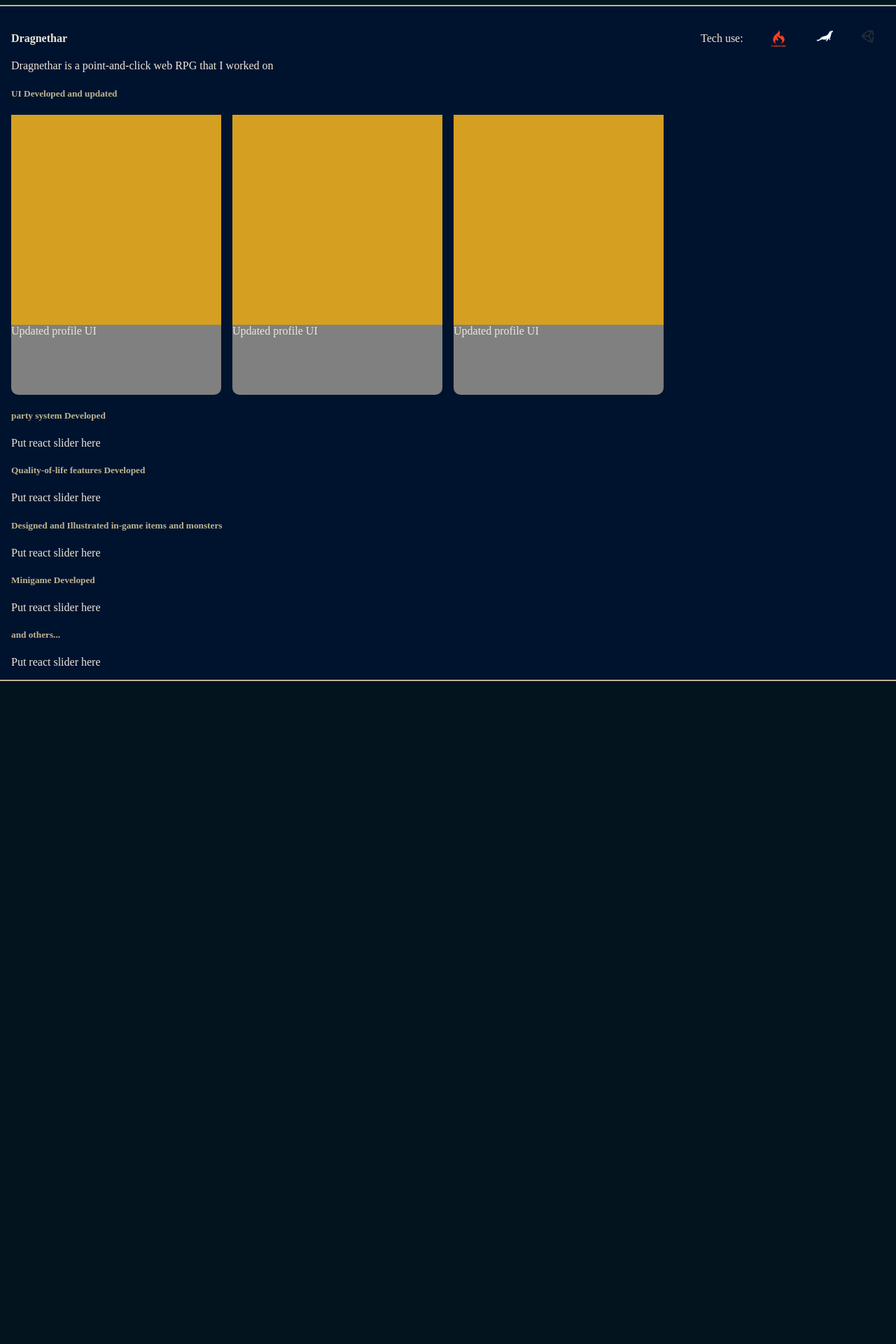
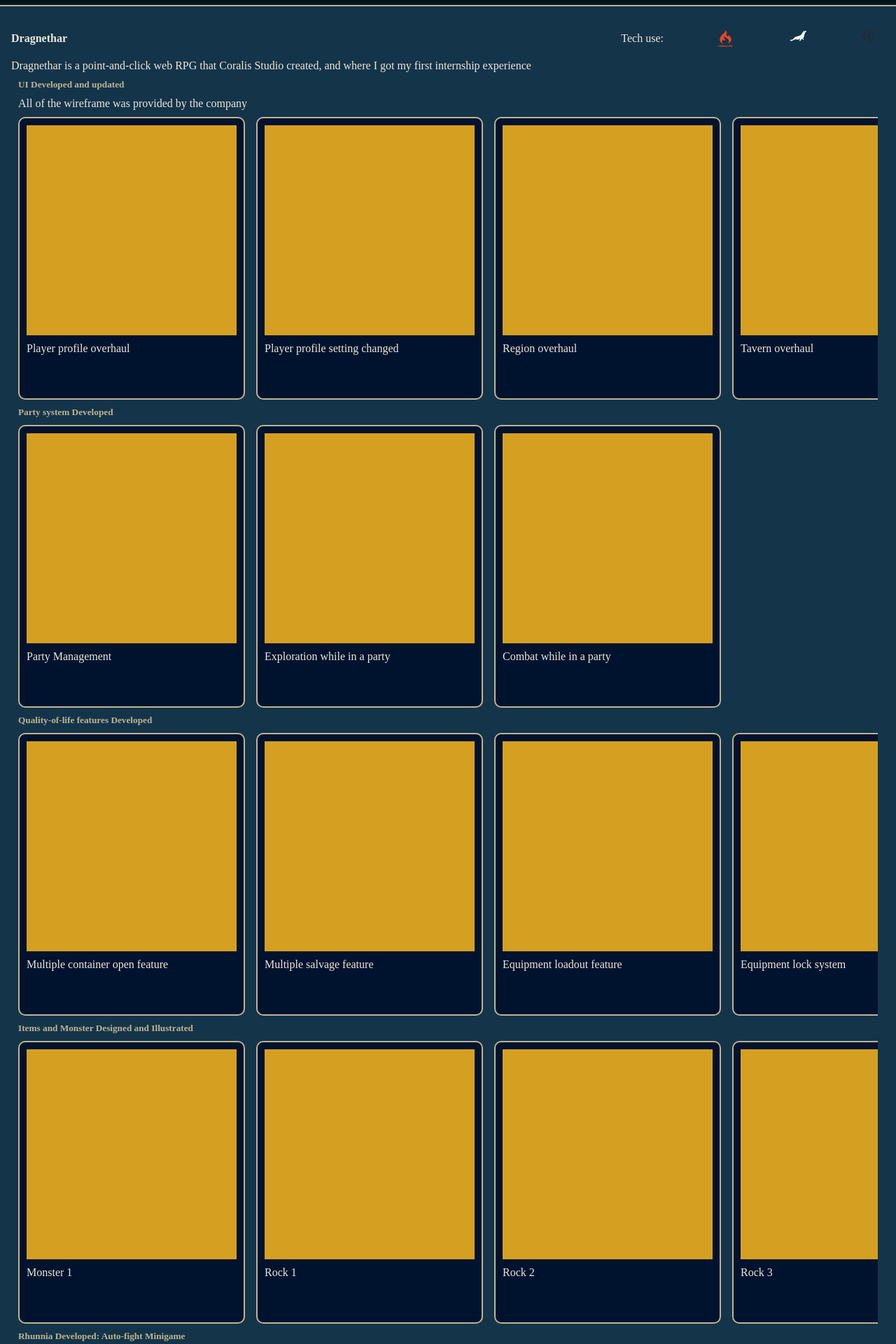
Before and after one commit to Lynceusthepotato/portofr, a React (Create React App) app: page / in a window 1280 px wide. Shown: the part 1320-3240 px from the top of the page at 70% size. Before the commit the page ends 2309 px from the top, so only its background shows below. Built offline with nearby package versions, Linux system fonts and the light colour scheme.

Commit message:
+ Added more components (finish the slider card) need to put the image!

```diff
--- a/src/assets/App.css
+++ b/src/assets/App.css
@@ -3,6 +3,12 @@
     --color-palette-dark-blue: rgb(7, 34, 54);
     --color-palette-orange: rgb(213, 160, 33);
     --color-palette-white: rgb(237, 231, 217);
+
+    /* Dragnethar Color */
+    --Dragnethar-accent: rgb(191, 180, 143);
+    --Dragnethar-background: rgb(20, 52, 74);
+    --Dragnethar-blue: rgb(0, 19, 46);
+
 }
 
 html, body {
--- a/src/assets/ExperiencesStyle.css
+++ b/src/assets/ExperiencesStyle.css
@@ -12,27 +12,30 @@
 .is-dragnethar {
     display: grid;
     padding: 1rem;
-    background-color: rgb(0, 19, 46);
+    background-color: var(--Dragnethar-background);
     width: 100%;
-    border-top: 2px rgb(191, 180, 143) solid;
-    border-bottom: 2px rgb(191, 180, 143) solid;
+    border-top: 2px var(--Dragnethar-accent) solid;
+    border-bottom: 2px var(--Dragnethar-accent) solid;
     overflow: hidden;
 }
 
 .is-dragnethar-header {
     display: grid;
-    grid-template-columns: 1fr 0.5fr;
+    grid-template-columns: 0.7fr 0.5fr;
+    justify-content: space-between;
 }
 
 .is-tech-use {
     display: grid;
-    grid-template-columns: 1fr 0.3fr 0.3fr 0.3fr;
+    grid-template-columns: 0.4fr 0.2fr 0.2fr 0.2fr;
     padding-right: 10px;
     align-items: center;
     justify-items: end;
 }
 
 
-@media screen and (min-width: 1920px) {
-
+@media screen and (min-width: 1366px) {
+    .is-dragnethar-header {
+        grid-template-columns: 0.8fr 0.2fr;
+    }
 }
--- /dev/null
+++ b/src/components/CustomImageCard.tsx
@@ -0,0 +1,20 @@
+
+type CustomImageCardProps = {
+    imageCardStyle?: React.CSSProperties;
+}
+
+const DefaultImageCardStyle:React.CSSProperties = {
+    margin: '10px',
+    background: 'var(--color-palette-orange)',
+    minWidth:'300px',
+    minHeight:'300px',
+}
+
+
+export default function CustomImageCard({imageCardStyle}: CustomImageCardProps) {
+    const CustomImageCardStyle = {...DefaultImageCardStyle, ...imageCardStyle};
+
+    return (
+        <div style={CustomImageCardStyle}/>
+    );
+}
--- /dev/null
+++ b/src/components/CustomSliderCard.tsx
@@ -0,0 +1,28 @@
+
+type CustomSliderCardProps = {
+    children: React.ReactNode;
+    description: string;
+    sliderCardStyle?: React.CSSProperties;
+}
+
+const DefaultSliderCardStyle:React.CSSProperties = {
+    background: 'gray',
+    minHeight: '400px',
+    maxWidth: '350px',
+    borderRadius: '10px',
+}
+
+export const DragnetharCustomCardTheme: React.CSSProperties = {
+    background:'var(--Dragnethar-blue)',
+    border:'2px var(--Dragnethar-accent) solid',
+}
+
+export default function CustomSliderCard({children, description, sliderCardStyle}:CustomSliderCardProps) {
+    const CustomSliderCardStyle = {...DefaultSliderCardStyle, ...sliderCardStyle}
+    return (
+        <div style={CustomSliderCardStyle}>
+            {children}
+            <p style={{margin:'10px'}}> {description} </p>
+        </div>
+    );
+}
--- /dev/null
+++ b/src/components/CustomSliderContainer.tsx
@@ -0,0 +1,22 @@
+
+type CustomSliderContainerProps = {
+    children: React.ReactNode;
+    sliderContainerStyle?: React.CSSProperties;
+}
+
+const DefaultCustomSliderContainerStyle: React.CSSProperties = {
+    display: 'flex',
+    gap: '1rem',
+}
+
+
+export default function CustomSliderContainer({children, sliderContainerStyle}: CustomSliderContainerProps) {
+    const CustomSliderContainerStyle = {...DefaultCustomSliderContainerStyle, ...sliderContainerStyle}
+    return (
+        <div style={{overflowX:'auto'}}>
+            <div style={CustomSliderContainerStyle}>
+                {children}
+            </div>
+        </div>
+    )
+}
--- /dev/null
+++ b/src/components/CustomSubHeader.tsx
@@ -0,0 +1,17 @@
+
+type CustomSubHeaderProps = {
+    subHeaderStyle?: React.CSSProperties;
+    title: string;
+}
+
+const DefaultSubHeaderStyle: React.CSSProperties = {
+    margin: '0',
+}
+
+
+export default function CustomSubHeader({subHeaderStyle, title}:CustomSubHeaderProps) {
+    const CustomSubHeaderStyle = {...DefaultSubHeaderStyle, ...subHeaderStyle}
+    return (
+        <h5 style={CustomSubHeaderStyle}> {title} </h5>
+    )
+}
--- a/src/pages/Experiences.tsx
+++ b/src/pages/Experiences.tsx
@@ -7,9 +7,12 @@ import MariaDBSvg from '../assets/svgs/mariadb-logo-svg-vector.svg';
 
 // components
 import CustomIcons from '../components/CustomIcons';
+import CustomSliderCard, { DragnetharCustomCardTheme } from '../components/CustomSliderCard';
+import CustomImageCard from '../components/CustomImageCard';
+import CustomSliderContainer from '../components/CustomSliderContainer';
+import CustomSubHeader from '../components/CustomSubHeader';
 
 export default function Experiences() {
-
     return (
         <div className='is-container is-experiences'>
             <h3> Experiences </h3>
@@ -29,46 +32,134 @@ export default function Experiences() {
                         <CustomIcons imageSrc={UnitySvg} tooltipTitle='Unity'/>
                     </div>
                 </div>
-            <p> Dragnethar is a point-and-click web RPG that I worked on </p>
-            <div>
-                <div style={{display: 'grid'}}>
-                    <h5 style={{color:'rgb(191, 180, 143)'}}> UI Developed and updated</h5>
-                    <div className='is-slider-container' style={{overflowX:'auto'}}>
-                        <div style={{display: 'flex', gap:'1rem'}}>
-                            <div style={{background:'gray', minHeight:'400px', maxWidth:'350px', borderRadius:'10px'}}>
-                                <div style={{background:'var(--color-palette-orange)', minWidth:'300px', minHeight:'300px'}}/>
-                                <p> Updated profile UI </p>
+                <p> Dragnethar is a point-and-click web RPG that Coralis Studio created, and where I got my first internship experience </p>
+                <div className="is-dragnethar-experiences">
+                    <div style={{display: 'grid', margin:'10px', gridGap:'10px'}}>
+                        <CustomSubHeader subHeaderStyle={{color:'var(--Dragnethar-accent)'}} title={"UI Developed and updated"}/>
+                        <p> All of the wireframe was provided by the company</p>
+                        <CustomSliderContainer
+                            children={
+                            <>
+                            <CustomSliderCard
+                            sliderCardStyle={DragnetharCustomCardTheme}
+                            children={<CustomImageCard />} description={"Player profile overhaul"} />
+                            <CustomSliderCard
+                            sliderCardStyle={DragnetharCustomCardTheme}
+                            children={<CustomImageCard />} description={"Player profile setting changed"} />
+                            <CustomSliderCard
+                            sliderCardStyle={DragnetharCustomCardTheme}
+                            children={<CustomImageCard />} description={"Region overhaul"} />
+                            <CustomSliderCard
+                            sliderCardStyle={DragnetharCustomCardTheme}
+                            children={<CustomImageCard />} description={"Tavern overhaul"} />
+                            <CustomSliderCard
+                            sliderCardStyle={DragnetharCustomCardTheme}
+                            children={<CustomImageCard />} description={"Explore overhaul"} />
+                            <CustomSliderCard
+                            sliderCardStyle={DragnetharCustomCardTheme}
+                            children={<CustomImageCard />} description={"Quest Modal"} />
+                            </>}
+                        />
                     </div>
-                            <div style={{background:'gray', minHeight:'400px', maxWidth:'350px', borderRadius:'10px'}}>
-                                <div style={{background:'var(--color-palette-orange)', minWidth:'300px', minHeight:'300px'}}/>
-                                <p> Updated profile UI </p>
+                    <div style={{display: 'grid', margin:'10px', gridGap:'10px'}}>
+                        <CustomSubHeader subHeaderStyle={{color:'var(--Dragnethar-accent)'}} title={"Party system Developed"}/>
+                        <CustomSliderContainer
+                            children={
+                            <>
+                            <CustomSliderCard
+                            sliderCardStyle={DragnetharCustomCardTheme}
+                            children={<CustomImageCard />} description={"Party Management"} />
+                            <CustomSliderCard
+                            sliderCardStyle={DragnetharCustomCardTheme}
+                            children={<CustomImageCard />} description={"Exploration while in a party"} />
+                            <CustomSliderCard
+                            sliderCardStyle={DragnetharCustomCardTheme}
+                            children={<CustomImageCard />} description={"Combat while in a party"} />
+                            </>}
+                        />
                     </div>
-                            <div style={{background:'gray', minHeight:'400px', maxWidth:'350px', borderRadius:'10px'}}>
-                                <div style={{background:'var(--color-palette-orange)', minWidth:'300px', minHeight:'300px'}}/>
-                                <p> Updated profile UI </p>
+                    <div style={{display: 'grid', margin:'10px', gridGap:'10px'}}>
+                        <CustomSubHeader subHeaderStyle={{color:'var(--Dragnethar-accent)'}} title={"Quality-of-life features Developed"}/>
+                        <CustomSliderContainer
+                            children={
+                            <>
+                            <CustomSliderCard
+                            sliderCardStyle={DragnetharCustomCardTheme}
+                            children={<CustomImageCard />} description={"Multiple container open feature"} />
+                            <CustomSliderCard
+                            sliderCardStyle={DragnetharCustomCardTheme}
+                            children={<CustomImageCard />} description={"Multiple salvage feature"} />
+                            <CustomSliderCard
+                            sliderCardStyle={DragnetharCustomCardTheme}
+                            children={<CustomImageCard />} description={"Equipment loadout feature"} />
+                            <CustomSliderCard
+                            sliderCardStyle={DragnetharCustomCardTheme}
+                            children={<CustomImageCard />} description={"Equipment lock system"} />
+                            </>}
+                        />
                     </div>
+                    <div style={{display: 'grid', margin:'10px', gridGap:'10px'}}>
+                        <CustomSubHeader subHeaderStyle={{color:'var(--Dragnethar-accent)'}} title={"Items and Monster Designed and Illustrated"}/>
+                        <CustomSliderContainer
+                            children={
+                            <>
+                            <CustomSliderCard
+                            sliderCardStyle={DragnetharCustomCardTheme}
+                            children={<CustomImageCard />} description={"Monster 1"} />
+                            <CustomSliderCard
+                            sliderCardStyle={DragnetharCustomCardTheme}
+                            children={<CustomImageCard />} description={"Rock 1"} />
+                            <CustomSliderCard
+                            sliderCardStyle={DragnetharCustomCardTheme}
+                            children={<CustomImageCard />} description={"Rock 2"} />
+                            <CustomSliderCard
+                            sliderCardStyle={DragnetharCustomCardTheme}
+                            children={<CustomImageCard />} description={"Rock 3"} />
+                            <CustomSliderCard
+                            sliderCardStyle={DragnetharCustomCardTheme}
+                            children={<CustomImageCard />} description={"Healing"} />
+                            <CustomSliderCard
+                            sliderCardStyle={DragnetharCustomCardTheme}
+                            children={<CustomImageCard />} description={"Cotton"} />
+                            </>}
+                        />
                     </div>
+                    <div style={{display: 'grid', margin:'10px', gridGap:'10px'}}>
+                        <CustomSubHeader subHeaderStyle={{color:'var(--Dragnethar-accent)'}} title={"Rhunnia Developed: Auto-fight Minigame"}/>
+                        <CustomSliderContainer
+                            children={
+                            <>
+                            <CustomSliderCard
+                            sliderCardStyle={DragnetharCustomCardTheme}
+                            children={<CustomImageCard />} description={"Start Menu"} />
+                            <CustomSliderCard
+                            sliderCardStyle={DragnetharCustomCardTheme}
+                            children={<CustomImageCard />} description={"Main Menu"} />
+                            <CustomSliderCard
+                            sliderCardStyle={DragnetharCustomCardTheme}
+                            children={<CustomImageCard />} description={"Team Managemenet"} />
+                            <CustomSliderCard
+                            sliderCardStyle={DragnetharCustomCardTheme}
+                            children={<CustomImageCard />} description={"Battle Scenario"} />
+                            </>}
+                        />
                     </div>
-                </div>
-                <div>
-                    <h5 style={{color:'rgb(191, 180, 143)'}}> party system Developed </h5>
-                    <div> Put react slider here </div>
-                </div>
-                <div>
-                    <h5 style={{color:'rgb(191, 180, 143)'}}> Quality-of-life features Developed </h5>
-                    <div> Put react slider here </div>
-                </div>
-                <div>
-                    <h5 style={{color:'rgb(191, 180, 143)'}}> Designed and Illustrated in-game items and monsters </h5>
-                    <div> Put react slider here </div>
-                </div>
-                <div>
-                    <h5 style={{color:'rgb(191, 180, 143)'}}> Minigame Developed</h5>
-                    <div> Put react slider here </div>
-                </div>
-                <div>
-                    <h5 style={{color:'rgb(191, 180, 143)'}}> and others... </h5>
-                    <div> Put react slider here </div>
+                    <div style={{display: 'grid', margin:'10px', gridGap:'10px'}}>
+                        <CustomSubHeader subHeaderStyle={{color:'var(--Dragnethar-accent)'}} title={"and others..."}/>
+                        <CustomSliderContainer
+                            children={
+                            <>
+                            <CustomSliderCard
+                            sliderCardStyle={DragnetharCustomCardTheme}
+                            children={<CustomImageCard />} description={"Artificer Minigame Update"} />
+                            <CustomSliderCard
+                            sliderCardStyle={DragnetharCustomCardTheme}
+                            children={<CustomImageCard />} description={"Trade Hall QoL"} />
+                            <CustomSliderCard
+                            sliderCardStyle={DragnetharCustomCardTheme}
+                            children={<CustomImageCard />} description={"Guild Buff"} />
+                            </>}
+                        />
                     </div>
                 </div>
             </div>
```
Lines whose indentation alone changed are shown as unchanged.
